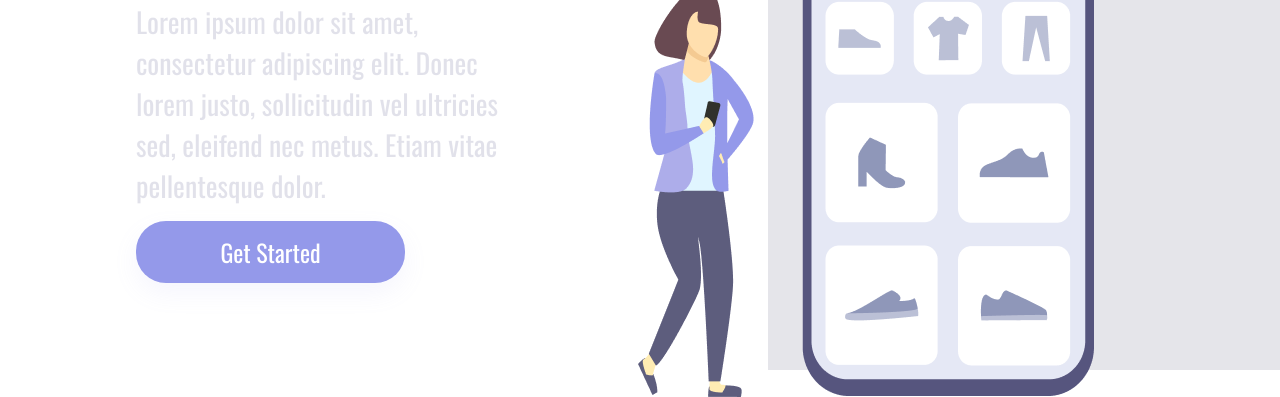
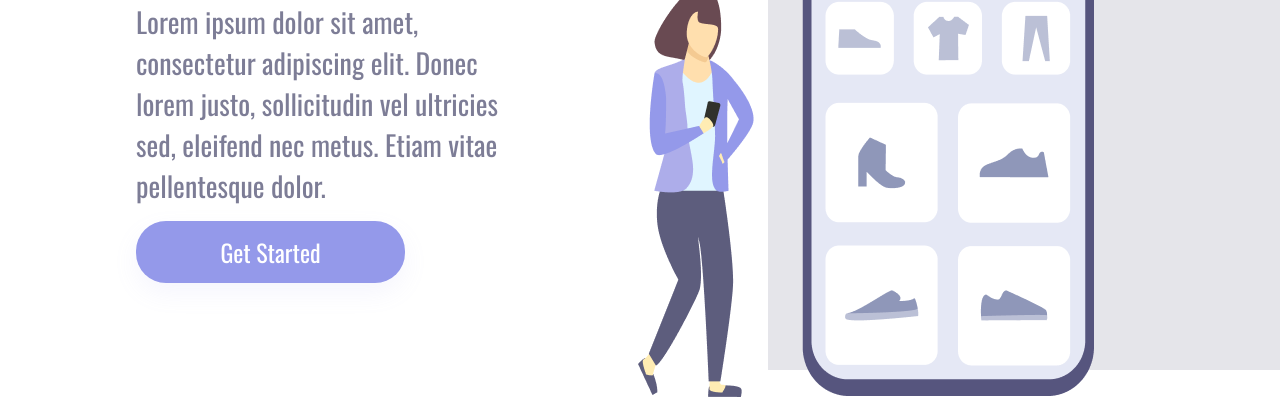
Before and after one commit to brunocomole/easy-shopping, a plain HTML site: page index.html in a window 1280 px wide. Shown: the part 430-827 px from the top of the page. Drawn offline with nearby package versions, Linux system fonts and the light colour scheme.

Commit message:
alteração na cor paragrafo

```diff
--- a/styles.css
+++ b/styles.css
@@ -52,8 +52,8 @@ h1 {
 
 p {
     font-size: 28px;
-    color: #4c4c80;
-    opacity: 0.16;
+    color: #5d5d7d;
+    opacity: 0.8;
     margin: 15px 0;
     width: 400px;
 }
```
